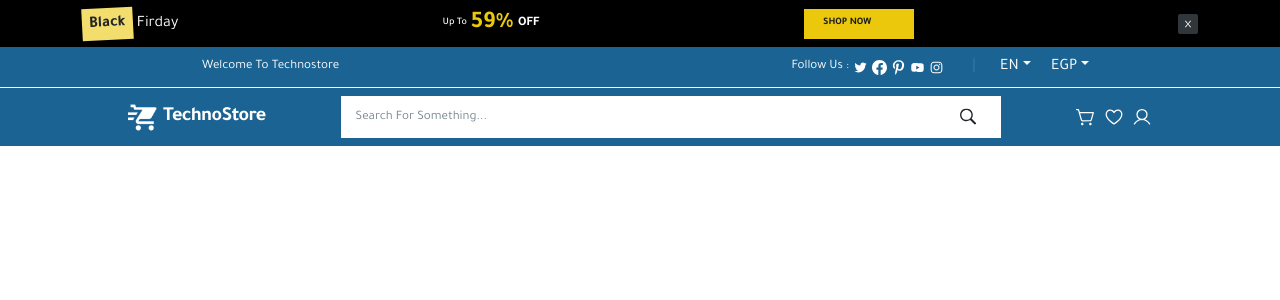
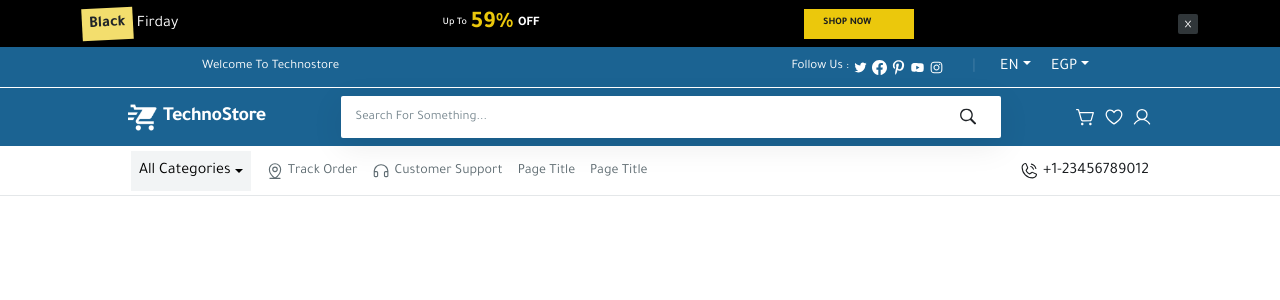
Before and after one commit to magedElshafey/technostore, a React (Create React App) app: page / in a window 1280 px wide. Shown: the top 300 px of the page. Built offline with nearby package versions, Linux system fonts and the light colour scheme; some icons are missing.

Commit message:
categories header

```diff
--- a/src/App.js
+++ b/src/App.js
@@ -9,6 +9,7 @@ import {
 import OfferHeader from "./components/layout/offerHeader/OfferHeader";
 import SettingsHeader from "./components/layout/settingsHeader/SettingsHeader";
 import MainHeader from "./components/layout/mainHeader/MainHeader";
+import CategoriesHeader from "./components/layout/categoriesHeader/CategoriesHeader";
 const App = () => {
   // handle scroll to top after page change
   function ScrollToTopAfterChangePage() {
@@ -25,6 +26,7 @@ const App = () => {
       <OfferHeader />
       <SettingsHeader />
       <MainHeader />
+      <CategoriesHeader />
     </Router>
   );
 };
--- /dev/null
+++ b/src/components/layout/categoriesHeader/CategoriesHeader.jsx
@@ -0,0 +1,134 @@
+import React from "react";
+// style
+import style from "./categoriesHeader.module.css";
+import { Link } from "react-router-dom";
+const CategoriesHeader = () => {
+  return (
+    <div className={`d-none d-md-block  ${style.mainDiv}`}>
+      <div className="container">
+        <div className="d-flex justify-content-between align-items-center">
+          {/**left side*/}
+          <div className={style.leftSide}>
+            <div className="dropdown">
+              <button
+                className={`dropdown-toggle ${style.select}`}
+                type="button"
+                data-bs-toggle="dropdown"
+                aria-expanded="false"
+              >
+                All categories
+              </button>
+              <ul className="dropdown-menu">
+                <li>
+                  <a className="dropdown-item" href="/#">
+                    woman
+                  </a>
+                </li>
+                <li>
+                  <a className="dropdown-item" href="/#">
+                    men
+                  </a>
+                </li>
+                <li>
+                  <a className="dropdown-item" href="/#">
+                    kids
+                  </a>
+                </li>
+              </ul>
+            </div>
+            <Link to="/" className="d-flex gap-1 align-items-center">
+              <svg
+                xmlns="http://www.w3.org/2000/svg"
+                width="18"
+                height="18"
+                viewBox="0 0 24 24"
+                fill="none"
+              >
+                <path
+                  d="M5.25 21.75H18.75"
+                  stroke="#5F6C72"
+                  stroke-width="1.5"
+                  stroke-linecap="round"
+                  stroke-linejoin="round"
+                />
+                <path
+                  d="M19.5 9.75C19.5 16.5 12 21.75 12 21.75C12 21.75 4.5 16.5 4.5 9.75C4.5 7.76088 5.29018 5.85322 6.6967 4.4467C8.10322 3.04018 10.0109 2.25 12 2.25C13.9891 2.25 15.8968 3.04018 17.3033 4.4467C18.7098 5.85322 19.5 7.76088 19.5 9.75V9.75Z"
+                  stroke="#5F6C72"
+                  stroke-width="1.5"
+                  stroke-linecap="round"
+                  stroke-linejoin="round"
+                />
+                <path
+                  d="M12 12.75C13.6569 12.75 15 11.4069 15 9.75C15 8.09315 13.6569 6.75 12 6.75C10.3431 6.75 9 8.09315 9 9.75C9 11.4069 10.3431 12.75 12 12.75Z"
+                  stroke="#5F6C72"
+                  stroke-width="1.5"
+                  stroke-linecap="round"
+                  stroke-linejoin="round"
+                />
+              </svg>
+              <p className={`m-0 p-0 ${style.text}`}>Track Order</p>
+            </Link>
+            <Link to="/" className="d-flex gap-1 align-items-center">
+              <svg
+                xmlns="http://www.w3.org/2000/svg"
+                width="18"
+                height="18"
+                viewBox="0 0 24 24"
+                fill="none"
+              >
+                <path
+                  d="M21.1406 12.75H18.1406C17.7428 12.75 17.3613 12.908 17.08 13.1893C16.7987 13.4706 16.6406 13.8522 16.6406 14.25V18C16.6406 18.3978 16.7987 18.7794 17.08 19.0607C17.3613 19.342 17.7428 19.5 18.1406 19.5H19.6406C20.0384 19.5 20.42 19.342 20.7013 19.0607C20.9826 18.7794 21.1406 18.3978 21.1406 18V12.75ZM21.1406 12.75C21.1407 11.5618 20.9054 10.3853 20.4484 9.28844C19.9915 8.19159 19.3218 7.19609 18.4781 6.35938C17.6344 5.52266 16.6334 4.86129 15.5328 4.41344C14.4322 3.96558 13.2538 3.7401 12.0656 3.75C10.8782 3.74134 9.70083 3.96774 8.60132 4.41616C7.5018 4.86457 6.50189 5.52613 5.6592 6.36272C4.81651 7.19931 4.1477 8.19439 3.69131 9.29062C3.23492 10.3869 2.99997 11.5626 3 12.75V18C3 18.3978 3.15804 18.7794 3.43934 19.0607C3.72064 19.342 4.10218 19.5 4.5 19.5H6C6.39782 19.5 6.77936 19.342 7.06066 19.0607C7.34196 18.7794 7.5 18.3978 7.5 18V14.25C7.5 13.8522 7.34196 13.4706 7.06066 13.1893C6.77936 12.908 6.39782 12.75 6 12.75H3"
+                  stroke="#5F6C72"
+                  stroke-width="1.5"
+                  stroke-linecap="round"
+                  stroke-linejoin="round"
+                />
+              </svg>
+              <p className={`m-0 p-0 ${style.text}`}>Customer Support</p>
+            </Link>
+            <Link to="/" className={`m-0 p-0 ${style.text}`}>
+              page title
+            </Link>
+            <Link to="/" className={`m-0 p-0 ${style.text}`}>
+              page title
+            </Link>
+          </div>
+          <div className="d-flex align-items-center gap-1">
+            <svg
+              xmlns="http://www.w3.org/2000/svg"
+              width="20"
+              height="20"
+              viewBox="0 0 28 28"
+              fill="none"
+            >
+              <path
+                d="M17.4343 4.375C18.9185 4.77332 20.2718 5.55499 21.3584 6.64159C22.445 7.72818 23.2266 9.08147 23.625 10.5656"
+                stroke="#191C1F"
+                stroke-width="1.5"
+                stroke-linecap="round"
+                stroke-linejoin="round"
+              />
+              <path
+                d="M16.5266 7.75468C17.4192 7.99175 18.2333 8.46057 18.8864 9.11364C19.5395 9.7667 20.0083 10.5808 20.2454 11.4734"
+                stroke="#191C1F"
+                stroke-width="1.5"
+                stroke-linecap="round"
+                stroke-linejoin="round"
+              />
+              <path
+                d="M10.1172 13.65C11.0176 15.5094 12.5211 17.0091 14.3828 17.9047C14.5201 17.9697 14.672 17.9979 14.8235 17.9864C14.975 17.9748 15.1209 17.9241 15.2469 17.8391L17.9812 16.0125C18.1021 15.9306 18.2417 15.8806 18.387 15.8672C18.5324 15.8538 18.6788 15.8774 18.8125 15.9359L23.9313 18.1344C24.1062 18.2072 24.2524 18.3355 24.3472 18.4995C24.4421 18.6636 24.4804 18.8542 24.4563 19.0422C24.294 20.3085 23.6759 21.4722 22.7177 22.3158C21.7594 23.1593 20.5266 23.6247 19.25 23.625C15.3049 23.625 11.5214 22.0578 8.73179 19.2682C5.94218 16.4786 4.375 12.6951 4.375 8.75C4.37529 7.47337 4.84073 6.24059 5.68425 5.28233C6.52776 4.32407 7.69154 3.70599 8.95781 3.54375C9.14576 3.51961 9.33643 3.55792 9.50047 3.65278C9.66451 3.74765 9.79281 3.89381 9.86562 4.06875L12.0641 9.19844C12.1212 9.33007 12.1451 9.47374 12.1337 9.61679C12.1223 9.75984 12.0758 9.89789 11.9984 10.0188L10.1719 12.7969C10.0906 12.9225 10.0428 13.0669 10.0333 13.2163C10.0237 13.3657 10.0526 13.515 10.1172 13.65V13.65Z"
+                stroke="#191C1F"
+                stroke-width="1.5"
+                stroke-linecap="round"
+                stroke-linejoin="round"
+              />
+            </svg>
+            <p className={`m-0 p-0 ${style.mob}`}>+1-23456789012</p>
+          </div>
+        </div>
+      </div>
+    </div>
+  );
+};
+
+export default CategoriesHeader;
--- /dev/null
+++ b/src/components/layout/categoriesHeader/categoriesHeader.module.css
@@ -0,0 +1,33 @@
+.mainDiv {
+  display: flex;
+  align-items: center;
+  width: 100vw;
+  padding: 10px 119px;
+  height: 50px;
+  box-shadow: 0px -1px 0px 0px #e4e7e9 inset;
+}
+.leftSide {
+  display: flex;
+  align-items: center;
+  gap: 15px;
+
+  height: 30px;
+}
+.select {
+  background-color: #f2f4f5 !important;
+  border: none;
+  display: flex;
+  justify-content: center;
+  align-items: center;
+  padding: 8px;
+  text-transform: capitalize;
+}
+.text {
+  font-size: 14px;
+  color: var(--textColor);
+  font-weight: 400;
+}
+.mob {
+  font-weight: 400;
+  color: #191c1f;
+}
--- a/src/components/layout/mainHeader/mainHeader.module.css
+++ b/src/components/layout/mainHeader/mainHeader.module.css
@@ -21,6 +21,12 @@
   flex-grow: 1;
   margin: 0 75px;
   position: relative;
+  box-shadow: 0px 8px 32px 0px rgba(0, 0, 0, 0.08);
+  border-radius: 2px;
+  -webkit-border-radius: 2px;
+  -moz-border-radius: 2px;
+  -ms-border-radius: 2px;
+  -o-border-radius: 2px;
 }
 .inp {
   border: none;
```
